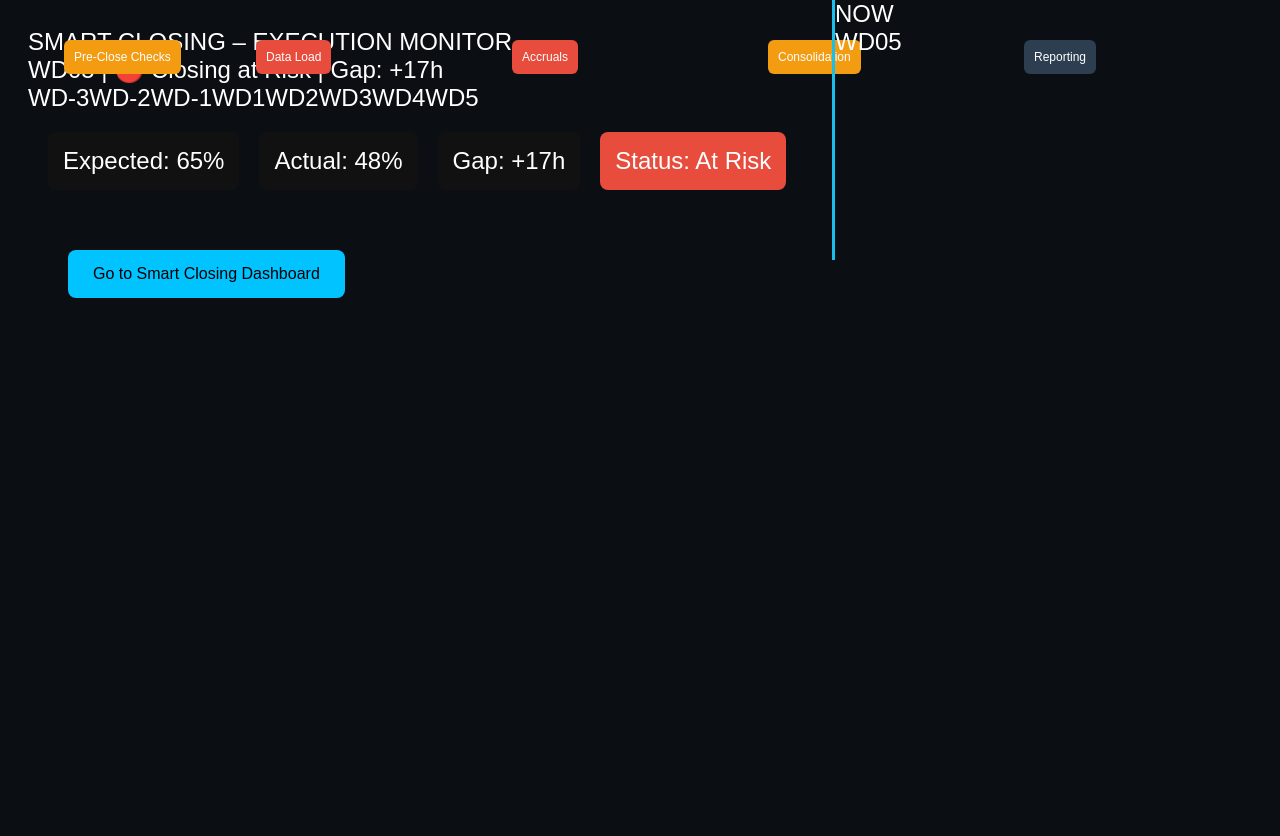
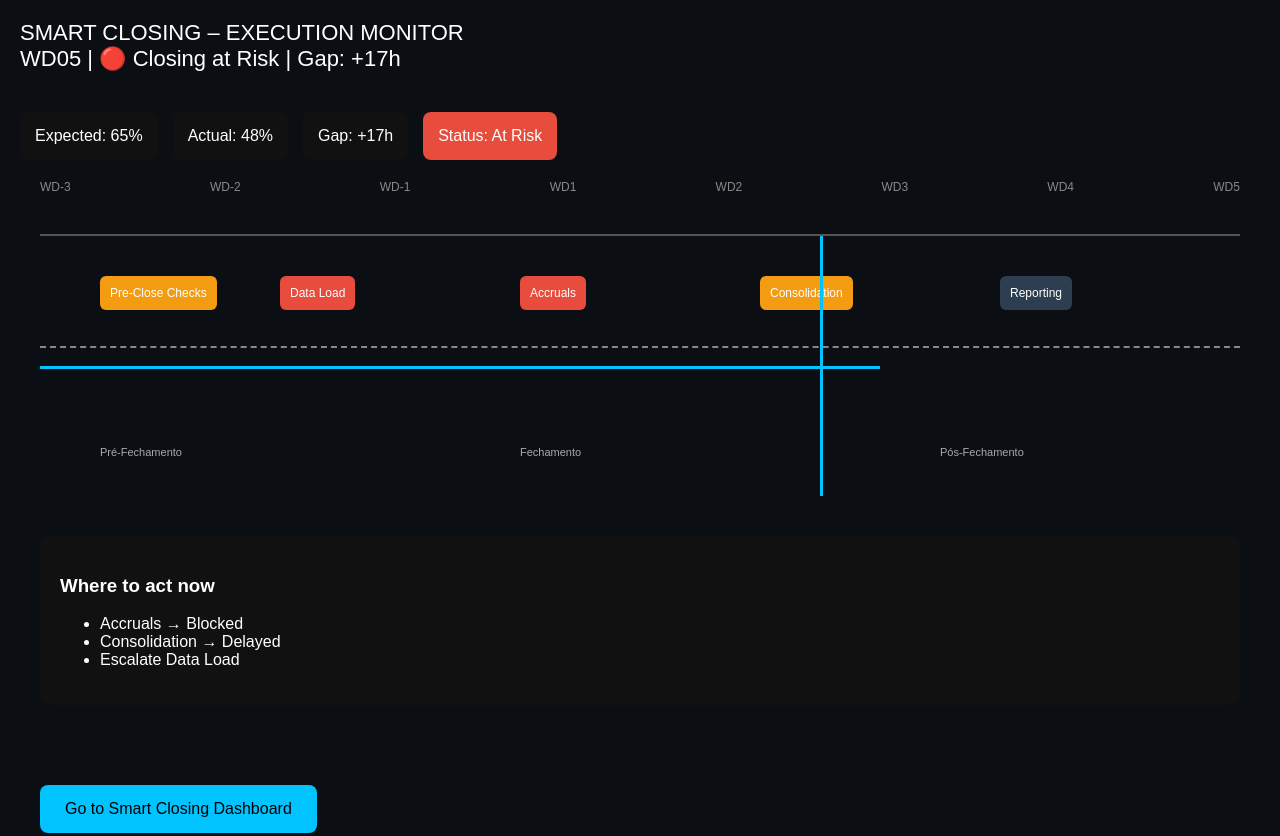
Before and after one commit to carolinegtorres-arch/smart-closing-monitor, a plain HTML site: page index.html in a window 1280 px wide. Shown: the top 836 px of the page. Before the commit the page ends 800 px from the top, so only its background shows below. Drawn offline with Linux system fonts and the light colour scheme.

Commit message:
Update index.html

```diff
--- a/index.html
+++ b/index.html
@@ -1,34 +1,116 @@
 <!DOCTYPE html>
 <html>
 <head>
-<title>Smart Closing Monitor</title>
+<title>Smart Closing – Command Center</title>
+
 <style>
-body {background:#0b0f14;color:white;font-family:Arial;}
-.header {padding:20px;font-size:24px;}
-  <div style="padding:20px; display:flex; gap:20px;">
-  <div style="background:#111;padding:15px;border-radius:8px;">Expected: 65%</div>
-  <div style="background:#111;padding:15px;border-radius:8px;">Actual: 48%</div>
-  <div style="background:#111;padding:15px;border-radius:8px;">Gap: +17h</div>
-  <div style="background:#e74c3c;padding:15px;border-radius:8px;">Status: At Risk</div>
-</div>
+body {
+  background:#0b0f14;
+  color:white;
+  font-family:Arial;
+  margin:0;
+}
 
-.timeline {position:relative;margin:40px;border-top:2px solid #555;height:240px;}
-  <div style="margin:40px; background:#111; padding:20px; border-radius:10px;">
-<h3>Where to act now</h3>
-<ul>
-  <li>Accruals → Blocked</li>
-  <li>Consolidation → Delayed</li>
-  <li>Escalate Data Load</li>
-</ul>
-</div>
-``
-.axis {display:flex;justify-content:space-between;margin:0 40px;color:#888;font-size:12px;}
-.block {position:absolute;padding:10px;border-radius:6px;font-size:12px;}
-.critical {background:#e74c3c;}
-.delayed {background:#f39c12;}
-.normal {background:#2c3e50;}
-.now {position:absolute; border-left:3px solid #17c0eb; height:260px;}
+.header {
+  padding:20px;
+  font-size:22px;
+}
+
+.kpis {
+  display:flex;
+  gap:15px;
+  padding:20px;
+}
+
+.kpi {
+  background:#111;
+  padding:15px;
+  border-radius:8px;
+}
+
+.kpi.red {
+  background:#e74c3c;
+}
+
+.axis {
+  display:flex;
+  justify-content:space-between;
+  margin:0 40px;
+  color:#888;
+  font-size:12px;
+}
+
+.timeline {
+  position:relative;
+  margin:40px;
+  border-top:2px solid #555;
+  height:260px;
+}
+
+.block {
+  position:absolute;
+  padding:10px;
+  border-radius:6px;
+  font-size:12px;
+}
+
+.critical {
+  background:#e74c3c;
+}
+
+.delayed {
+  background:#f39c12;
+}
+
+.normal {
+  background:#2c3e50;
+}
+
+.now {
+  position:absolute;
+  border-left:3px solid #00c3ff;
+  height:260px;
+}
+
+.expected {
+  position:absolute;
+  top:110px;
+  width:100%;
+  border-top:2px dashed #888;
+}
+
+.actual {
+  position:absolute;
+  top:130px;
+  width:70%;
+  border-top:3px solid #00c3ff;
+}
+
+.label {
+  position:absolute;
+  top:210px;
+  font-size:11px;
+  color:#aaa;
+}
+
+.actions {
+  margin:40px;
+  background:#111;
+  padding:20px;
+  border-radius:10px;
+}
+
+button {
+  margin:40px;
+  padding:15px 25px;
+  font-size:16px;
+  background:#00c3ff;
+  border:none;
+  border-radius:8px;
+  cursor:pointer;
+}
 </style>
+
 </head>
 
 <body>
@@ -37,32 +119,68 @@ body {background:#0b0f14;color:white;font-family:Arial;}
 SMART CLOSING – EXECUTION MONITOR
 <br>
 WD05 | 🔴 Closing at Risk | Gap: +17h
-
-
-<div class='axis'>
-<span>WD-3</span><span>WD-2</span><span>WD-1</span><span>WD1</span><span>WD2</span><span>WD3</span><span>WD4</span><span>WD5</span>
 </div>
 
+<!-- KPI -->
+<div class="kpis">
+  <div class="kpi">Expected: 65%</div>
+  <div class="kpi">Actual: 48%</div>
+  <div class="kpi">Gap: +17h</div>
+  <div class="kpi red">Status: At Risk</div>
+</div>
+
+<!-- Timeline eixo -->
+<div class='axis'>
+<span>WD-3</span>
+<span>WD-2</span>
+<span>WD-1</span>
+<span>WD1</span>
+<span>WD2</span>
+<span>WD3</span>
+<span>WD4</span>
+<span>WD5</span>
+</div>
+
+<!-- Timeline -->
 <div class='timeline'>
 
+<!-- Expected vs Actual -->
+<div class='expected'></div>
+<div class='actual'></div>
+
+<!-- Tasks -->
 <div class='block delayed' style='left:5%; top:40px;'>Pre-Close Checks</div>
 <div class='block critical' style='left:20%; top:40px;'>Data Load</div>
 <div class='block critical' style='left:40%; top:40px;'>Accruals</div>
 <div class='block delayed' style='left:60%; top:40px;'>Consolidation</div>
 <div class='block normal' style='left:80%; top:40px;'>Reporting</div>
 
-<div class='now' style='left:65%; top:0;'>NOW<br>WD05</div>
+<!-- NOW -->
+<div class='now' style='left:65%;'></div>
+
+<!-- Labels -->
+<div class='label' style='left:5%;'>Pré-Fechamento</div>
+<div class='label' style='left:40%;'>Fechamento</div>
+<div class='label' style='left:75%;'>Pós-Fechamento</div>
 
 </div>
 
+<!-- Actions -->
+<div class="actions">
+<h3>Where to act now</h3>
+<ul>
+  <li>Accruals → Blocked</li>
+  <li>Consolidation → Delayed</li>
+  <li>Escalate Data Load</li>
+</ul>
+</div>
+
+<!-- Button -->
+<button>Go to Smart Closing Dashboard</button>
+
 </body>
 </html>
-<div style="padding:20px; display:flex; gap:20px;">
-  <div style="background:#111;padding:15px;border-radius:8px;">Expected: 65%</div>
-  <div style="background:#111;padding:15px;border-radius:8px;">Actual: 48%</div>
-  <div style="background:#111;padding:15px;border-radius:8px;">Gap: +17h</div>
-  <div style="background:#e74c3c;padding:15px;border-radius:8px;">Status: At Risk</div>
-</div>
+
 <div style="margin:40px;">
   <button style="padding:15px 25px; font-size:16px; background:#00c3ff; border:none; border-radius:8px;">
     Go to Smart Closing Dashboard
```
